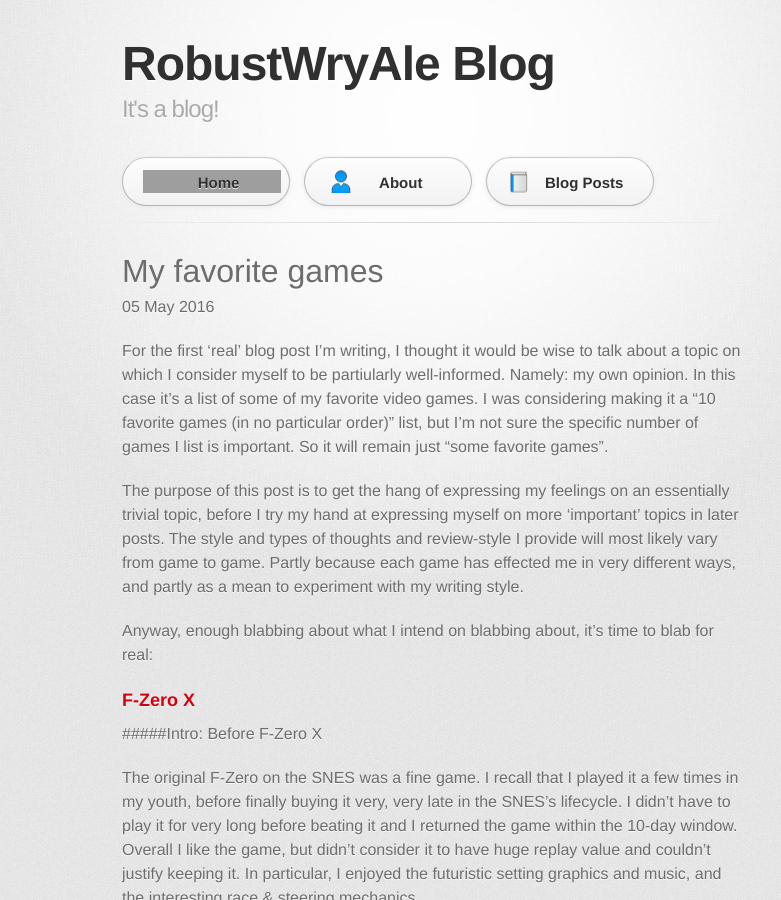
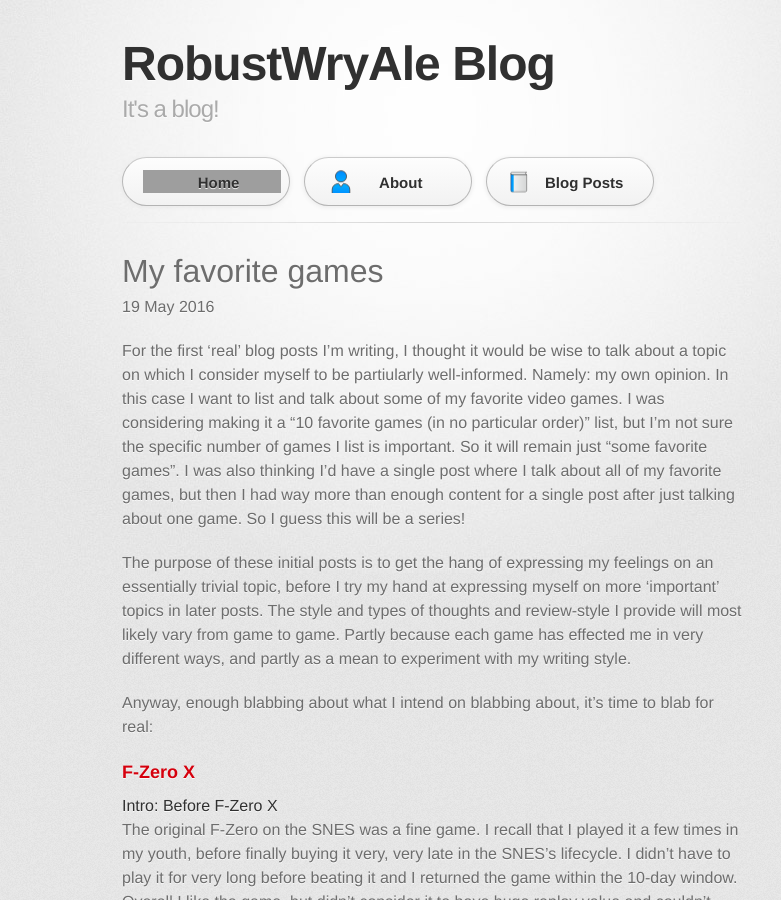
Before and after one commit to 4pstart/robustwryale, a Jekyll site: the page built from _posts/2016-05-19-second-post.md, in a window 1280 px wide and 900 px high. Shown: the whole window, without its empty margins (208-989 px from the left). Built offline with Jekyll 4.4.1, drawn with Linux system fonts in a browser that asks for light colours; some web fonts are replaced; grey boxes are pictures that could not be loaded.

Commit message:
Update and rename 2016-05-05-second-post.md to 2016-05-19-second-post.md

```diff
--- a/_posts/2016-05-05-second-post.md
+++ b/_posts/2016-05-19-second-post.md
@@ -1,17 +1,17 @@
 ---
 layout: post
 title: "My favorite games"
-date: 2016-05-05
+date: 2016-05-19
 ---
-For the first 'real' blog post I'm writing, I thought it would be wise to talk about a topic on which I consider myself to be partiularly well-informed. Namely: my own opinion. In this case it's a list of some of my favorite video games. I was considering making it a "10 favorite games (in no particular order)" list, but I'm not sure the specific number of games I list is important. So it will remain just "some favorite games".
+For the first 'real' blog posts I'm writing, I thought it would be wise to talk about a topic on which I consider myself to be partiularly well-informed. Namely: my own opinion. In this case I want to list and talk about some of my favorite video games. I was considering making it a "10 favorite games (in no particular order)" list, but I'm not sure the specific number of games I list is important. So it will remain just "some favorite games". I was also thinking I'd have a single post where I talk about all of my favorite games, but then I had way more than enough content for a single post after just talking about one game. So I guess this will be a series!
 
-The purpose of this post is to get the hang of expressing my feelings on an essentially trivial topic, before I try my hand at expressing myself on more 'important' topics in later posts. The style and types of thoughts and review-style I provide will most likely vary from game to game. Partly because each game has effected me in very different ways, and partly as a mean to experiment with my writing style.
+The purpose of these initial posts is to get the hang of expressing my feelings on an essentially trivial topic, before I try my hand at expressing myself on more 'important' topics in later posts. The style and types of thoughts and review-style I provide will most likely vary from game to game. Partly because each game has effected me in very different ways, and partly as a mean to experiment with my writing style.
 
 Anyway, enough blabbing about what I intend on blabbing about, it's time to blab for real:
 
 ### F-Zero X
 
-#####Intro: Before F-Zero X
+##### Intro: Before F-Zero X
 
 The original F-Zero on the SNES was a fine game. I recall that I played it a few times in my youth, before finally buying it very, very late in the SNES's lifecycle. I didn't have to play it for very long before beating it and I returned the game within the 10-day window. Overall I like the game, but didn't consider it to have huge replay value and couldn't justify keeping it. In particular, I enjoyed the futuristic setting graphics and music, and the interesting race & steering mechanics.
 
```
